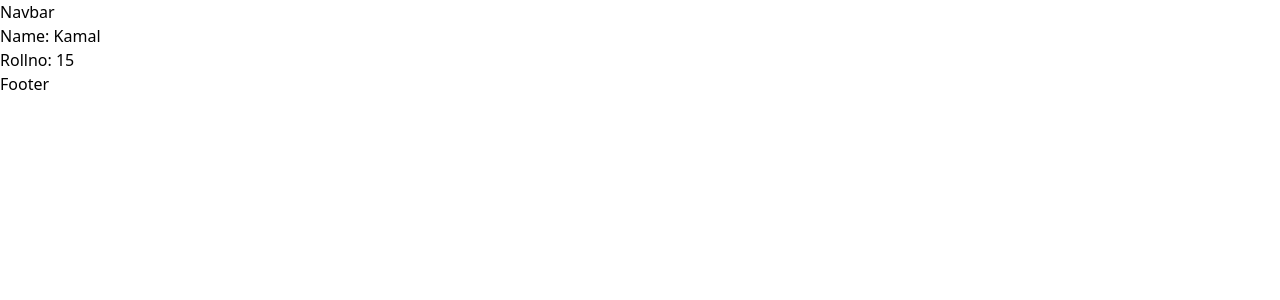
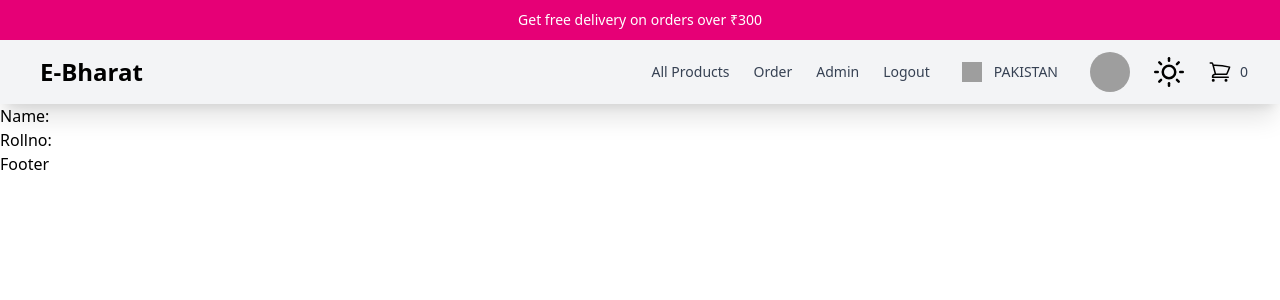
Before and after one commit to iHuzaifaEhsan/ecommerce-react-firebase, a React (Vite) app: page / in a window 1280 px wide. Shown: the top 300 px of the page. Built offline with nearby package versions, Linux system fonts and the light colour scheme; grey boxes are pictures that could not be loaded.

Commit message:
Responsive Navbar with Dark and Light Mode

```diff
--- a/package.json
+++ b/package.json
@@ -10,9 +10,11 @@
     "preview": "vite preview"
   },
   "dependencies": {
+    "@headlessui/react": "^2.2.0",
     "@tailwindcss/vite": "^4.0.5",
     "react": "^19.0.0",
     "react-dom": "^19.0.0",
+    "react-icons": "^5.4.0",
     "react-router-dom": "^7.1.5",
     "tailwindcss": "^4.0.5"
   },
--- a/src/components/navbar/Navbar.jsx
+++ b/src/components/navbar/Navbar.jsx
@@ -1,9 +1,198 @@
-import React from 'react'
+import { Fragment, useContext, useState } from 'react'
+import { Dialog, Transition } from '@headlessui/react'
+import { Link } from 'react-router-dom'
+import { BsFillCloudSunFill } from 'react-icons/bs'
+import { FiSun } from 'react-icons/fi'
+import myContext from '../../context/data/myContext'
+import { RxCross2 } from 'react-icons/rx'
 
-const Navbar = () => {
+export default function Navbar() {
+  const [open, setOpen] = useState(false)
+
+  const context = useContext(myContext)
+  const { toggleMode, mode } = context
+
   return (
-    <div>Navbar</div>
+    <div className="bg-white sticky top-0 z-50  "  >
+      {/* Mobile menu */}
+      <Transition.Root show={open} as={Fragment}>
+        <Dialog as="div" className="relative z-40 lg:hidden" onClose={setOpen}>
+          <Transition.Child
+            as={Fragment}
+            enter="transition-opacity ease-linear duration-300"
+            enterFrom="opacity-0"
+            enterTo="opacity-100"
+            leave="transition-opacity ease-linear duration-300"
+            leaveFrom="opacity-100"
+            leaveTo="opacity-0"
+          >
+            <div className="fixed inset-0 bg-black bg-opacity-25" />
+          </Transition.Child>
+
+          <div className="fixed inset-0 z-40 flex">
+            <Transition.Child
+              as={Fragment}
+              enter="transition ease-in-out duration-300 transform"
+              enterFrom="-translate-x-full"
+              enterTo="translate-x-0"
+              leave="transition ease-in-out duration-300 transform"
+              leaveFrom="translate-x-0"
+              leaveTo="-translate-x-full"
+            >
+              <Dialog.Panel className="relative flex w-full max-w-xs flex-col overflow-y-auto bg-white pb-12 shadow-xl" style={{ backgroundColor: mode === 'dark' ? 'rgb(40, 44, 52)' : '', color: mode === 'dark' ? 'white' : '', }}>
+                <div className="flex px-4 pb-2 pt-28">
+                  <button
+                    type="button"
+                    className="-m-2 inline-flex items-center justify-center rounded-md p-2 text-gray-400"
+                    onClick={() => setOpen(false)}
+                  >
+                    <span className="sr-only">Close menu</span>
+                    <RxCross2 />
+                  </button>
+                </div>
+                <div className="space-y-6 border-t border-gray-200 px-4 py-6">
+
+                  <Link to={'/allproducts'} className="text-sm font-medium text-gray-900 " style={{ color: mode === 'dark' ? 'white' : '', }}>
+                    All Products
+                  </Link>
+                  <div className="flow-root">
+                    <Link to={'/order'} style={{ color: mode === 'dark' ? 'white' : '', }} className="-m-2 block p-2 font-medium text-gray-900">
+                      Order
+                    </Link>
+                  </div>
+
+                  <div className="flow-root">
+                    <Link to={'/dashboard'} className="-m-2 block p-2 font-medium text-gray-900" style={{ color: mode === 'dark' ? 'white' : '', }}>
+                      admin
+                    </Link>
+                  </div>
+
+                  <div className="flow-root">
+                    <a className="-m-2 block p-2 font-medium text-gray-900 cursor-pointer" style={{ color: mode === 'dark' ? 'white' : '', }}>
+                      Logout
+                    </a>
+                  </div>
+                  <div className="flow-root">
+                    <Link to={'/'} className="-m-2 block p-2 font-medium text-gray-900 cursor-pointer">
+                      <img
+                        className="inline-block w-10 h-10 rounded-full"
+                        src="https://overreacted.io/static/profile-pic-c715447ce38098828758e525a1128b87.jpg"
+                        alt="Dan_Abromov" />                                        </Link>
+                  </div>
+                </div>
+
+                <div className="border-t border-gray-200 px-4 py-6">
+                  <a href="#" className="-m-2 flex items-center p-2">
+                    <img
+                      src="https://i.pravatar.cc/150?img=67"
+                      alt=""
+                      className="block h-auto w-5 flex-shrink-0"
+                    />
+                    <span className="ml-3 block text-base font-medium text-gray-900" style={{ color: mode === 'dark' ? 'white' : '', }}>PAKISTAN</span>
+                    <span className="sr-only">, change currency</span>
+                  </a>
+                </div>
+              </Dialog.Panel>
+            </Transition.Child>
+          </div>
+        </Dialog>
+      </Transition.Root>
+
+      {/* desktop  */}
+      <header className="relative bg-white">
+        <p className="flex h-10 items-center justify-center bg-pink-600 px-4 text-sm font-medium text-white sm:px-6 lg:px-8" style={{ backgroundColor: mode === 'dark' ? 'rgb(62 64 66)' : '', color: mode === 'dark' ? 'white' : '', }}>
+          Get free delivery on orders over ₹300
+        </p>
+
+        <nav aria-label="Top" className="bg-gray-100 px-4 sm:px-6 lg:px-8 shadow-xl " style={{ backgroundColor: mode === 'dark' ? '#282c34' : '', color: mode === 'dark' ? 'white' : '', }}>
+          <div className="">
+            <div className="flex h-16 items-center">
+              <button
+                type="button"
+                className="rounded-md bg-white p-2 text-gray-400 lg:hidden"
+                onClick={() => setOpen(true)} style={{ backgroundColor: mode === 'dark' ? 'rgb(80 82 87)' : '', color: mode === 'dark' ? 'white' : '', }}
+              >
+                <span className="sr-only">Open menu</span>
+                <svg xmlns="http://www.w3.org/2000/svg" fill="none" viewBox="0 0 24 24" strokeWidth="1.5" stroke="currentColor" className="w-6 h-6">
+                  <path strokeLinecap="round" strokeLinejoin="round" d="M3.75 6.75h16.5M3.75 12h16.5m-16.5 5.25h16.5" />
+                </svg>
+
+              </button>
+
+              {/* Logo */}
+              <div className="ml-4 flex lg:ml-0">
+                <Link to={'/'} className='flex'>
+                  <div className="flex ">
+                    <h1 className=' text-2xl font-bold text-black  px-2 py-1 rounded' style={{ color: mode === 'dark' ? 'white' : '', }}>E-Bharat</h1>
+                  </div>
+                </Link>
+              </div>
+
+              <div className="ml-auto flex items-center">
+                <div className="hidden lg:flex lg:flex-1 lg:items-center lg:justify-end lg:space-x-6">
+
+                  <Link to={'/allproducts'} className="text-sm font-medium text-gray-700 " style={{ color: mode === 'dark' ? 'white' : '', }}>
+                    All Products
+                  </Link>
+                  <Link to={'/order'} className="text-sm font-medium text-gray-700 " style={{ color: mode === 'dark' ? 'white' : '', }}>
+                    Order
+                  </Link>
+                  <Link to={'/dashboard'} className="text-sm font-medium text-gray-700 " style={{ color: mode === 'dark' ? 'white' : '', }}>
+                    Admin
+                  </Link>
+
+                  <a className="text-sm font-medium text-gray-700 cursor-pointer  " style={{ color: mode === 'dark' ? 'white' : '', }}>
+                    Logout
+                  </a>
+                </div>
+
+                <div className="hidden lg:ml-8 lg:flex">
+                  <a href="#" className="flex items-center text-gray-700 ">
+                    <img
+                      src="https://i.pravatar.cc/150?img=67"
+                      alt=""
+                      className="block h-auto w-5 flex-shrink-0"
+                    />
+                    <span className="ml-3 block text-sm font-medium" style={{ color: mode === 'dark' ? 'white' : '', }}>PAKISTAN</span>
+                  </a>
+                </div>
+                <div className="hidden lg:ml-8 lg:flex">
+                  <a href="#" className="flex items-center text-gray-700 ">
+                    <img
+                      className="inline-block w-10 h-10 rounded-full"
+                      src="https://i.pravatar.cc/150?img=67"
+                      alt="Dan_Abromov" />
+                  </a>
+                </div>
+
+                {/* Search */}
+                <div className="flex lg:ml-6">
+                  <button className='' onClick={toggleMode}>
+                    {/* <MdDarkMode size={35} style={{ color: mode === 'dark' ? 'white' : '' }} /> */}
+                    {mode === 'light' ?
+                      (<FiSun className='' size={30} />
+                      ) : 'dark' ?
+                        (<BsFillCloudSunFill size={30} />
+                        ) : ''}
+                  </button>
+                </div>
+
+                {/* Cart */}
+                <div className="ml-4 flow-root lg:ml-6">
+                  <Link to={'/cart'} className="group -m-2 flex items-center p-2" style={{ color: mode === 'dark' ? 'white' : '', }}>
+                    <svg xmlns="http://www.w3.org/2000/svg" fill="none" viewBox="0 0 24 24" strokeWidth={1.5} stroke="currentColor" className="w-6 h-6">
+                      <path strokeLinecap="round" strokeLinejoin="round" d="M2.25 3h1.386c.51 0 .955.343 1.087.835l.383 1.437M7.5 14.25a3 3 0 00-3 3h15.75m-12.75-3h11.218c1.121-2.3 2.1-4.684 2.924-7.138a60.114 60.114 0 00-16.536-1.84M7.5 14.25L5.106 5.272M6 20.25a.75.75 0 11-1.5 0 .75.75 0 011.5 0zm12.75 0a.75.75 0 11-1.5 0 .75.75 0 011.5 0z" />
+                    </svg>
+
+                    <span className="ml-2 text-sm font-medium text-gray-700 group-" style={{ color: mode === 'dark' ? 'white' : '', }}>0</span>
+                    <span className="sr-only">items in cart, view bag</span>
+                  </Link>
+                </div>
+              </div>
+            </div>
+          </div>
+        </nav>
+      </header>
+    </div>
   )
 }
-
-export default Navbar
--- a/src/context/data/myState.jsx
+++ b/src/context/data/myState.jsx
@@ -1,16 +1,24 @@
-import React from 'react'
-import MyContext from './myContext'
+import { useState } from 'react';
+import MyContext from './myContext';
 
-const myState = (props) => {
-  const state = {
-    name: "Kamal",
-    rollno: 15
-  }
+const MyState = (props) => {
+  const [mode, setMode] = useState('light');
+
+  const toggleMode = () => {
+    if (mode === 'light') {
+      setMode('dark');
+      document.body.style.backgroundColor = 'rgb(17, 24, 39)';
+    } else {
+      setMode('light');
+      document.body.style.backgroundColor = 'white';
+    }
+  };
+
   return (
-    <MyContext.Provider value={state}>
+    <MyContext.Provider value={{ mode, toggleMode }}>
       {props.children}
     </MyContext.Provider>
-  )
-}
+  );
+};
 
-export default myState
+export default MyState;
```
Also changed, not shown: 1 other file (tests, documents, lock files or other folders).
